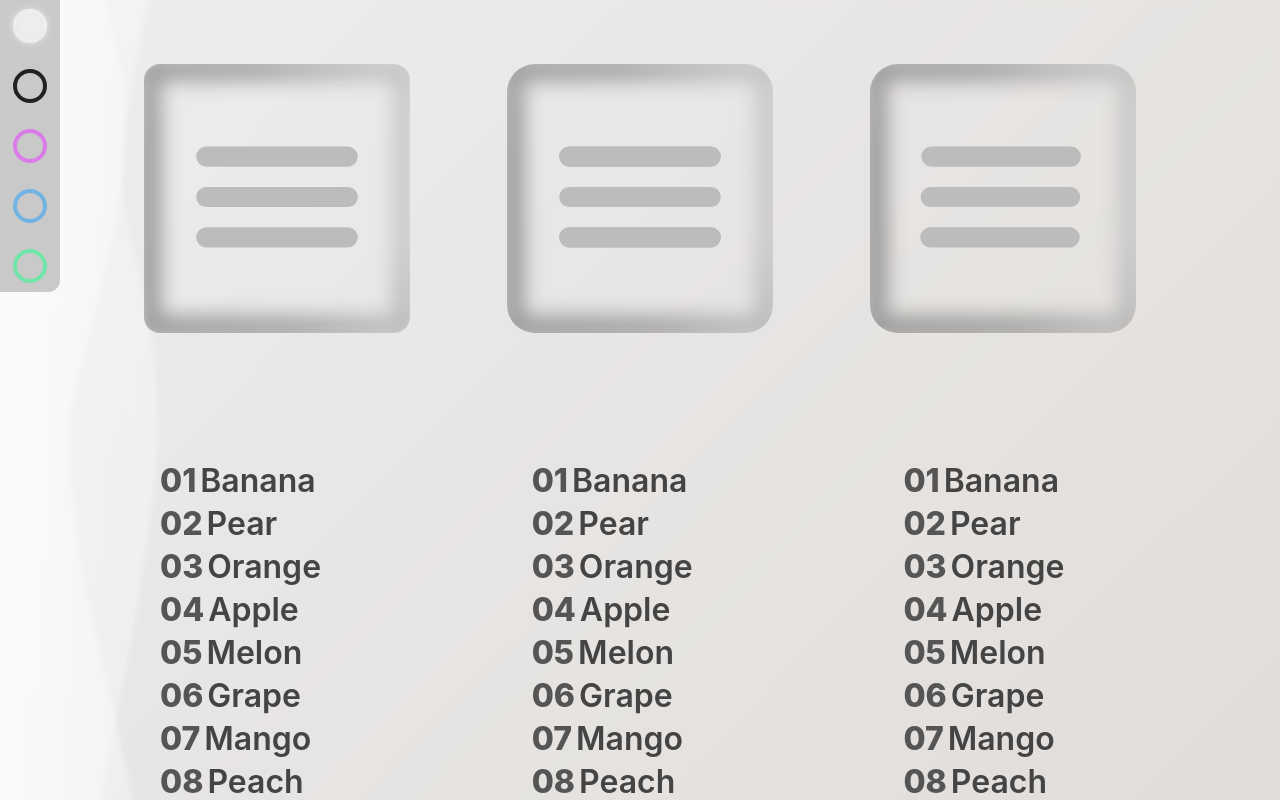
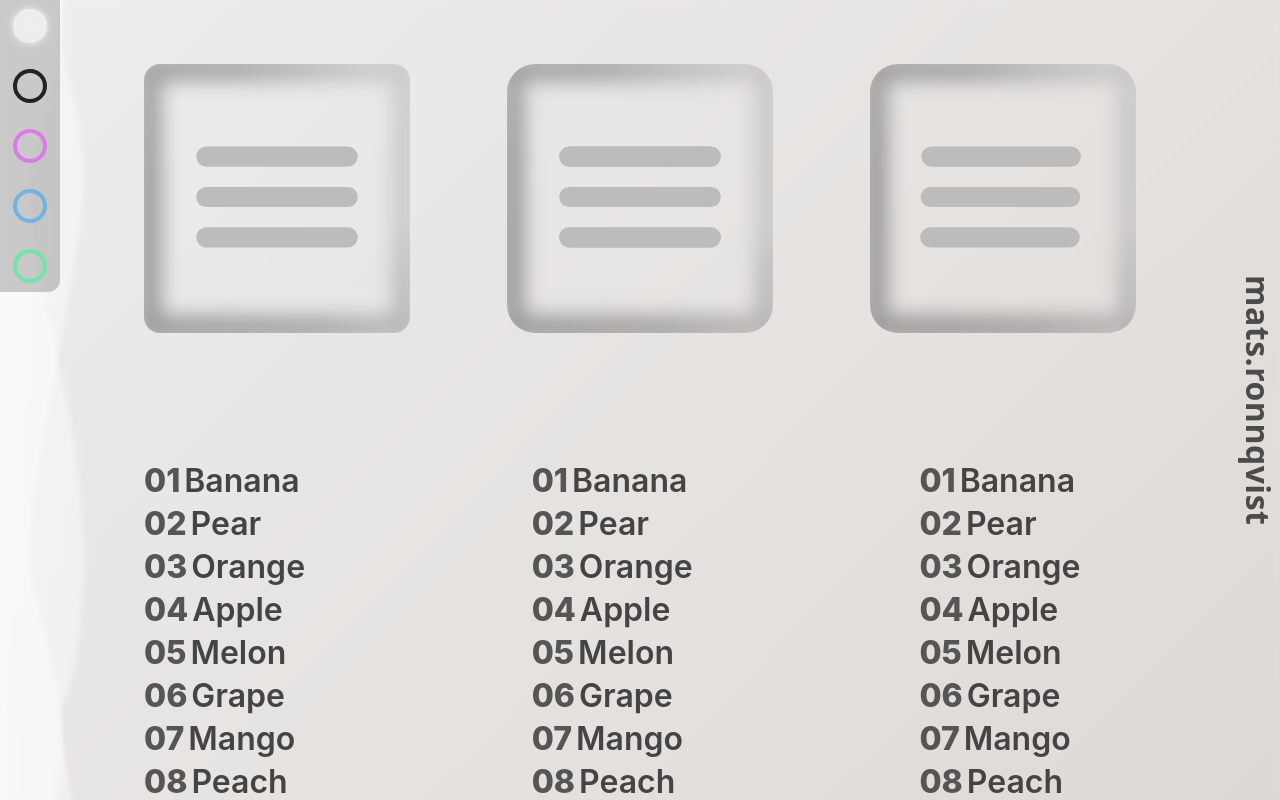
Before and after one commit to bamsemats/CSS_Stuff, a React (Create React App) app: page / in a window 1280 px wide. Shown: the top 800 px of the page. Built offline with nearby package versions, Linux system fonts and the light colour scheme.

Commit message:
Update background and name placement

```diff
--- a/src/App.css
+++ b/src/App.css
@@ -83,34 +83,37 @@ a {
 html {
   background: linear-gradient(135deg, var(--color-bg), var(--color-bg2));
   position: relative;
-  overflow: hidden;
 }
 html::after {
   content: '';
-  position: absolute;
-  inset: 0;
+  position: fixed;
+  inset: -10%;
   z-index: -1;
+  width: auto;
+  height: auto;
   background: linear-gradient(90deg, var(--color-bg2), var(--color-bg-transparent) 30%);
   mask-image:
     url('./assets/wavy-bg-3.svg');
   mask-repeat: repeat-y;
   filter: brightness(1.35);
-  transform: translateY(calc(var(--wavy-bg-pos) * -1));
+  transform: translateY(calc(var(--wavy-bg-pos) * -1)) translateX(7.5%);
   opacity: 0.5;
   animation: wavy-bg-animation 25s linear infinite;
 }
 html::before {
   content: '';
-  position: absolute;
-  inset: 0;
+  position: fixed;
+  inset: -10%;
   z-index: -1;
+  width: auto;
+  height: auto;
   background: linear-gradient(90deg, var(--color-bg2), var(--color-bg-transparent) 30%);
   mask-image:
     url('./assets/wavy-bg-2.svg'),
     url('./assets/wavy-bg-3.svg');
   mask-repeat: repeat-y;
   filter: brightness(1.5);
-  transform: scale(1, -1) translateY(var(--wavy-bg-pos));
+  transform: scale(1, -1) translateY(var(--wavy-bg-pos)) translateX(7.5%);
   opacity: 0.5;
   animation: wavy-bg-animation 15s linear infinite;
 }
@@ -123,13 +126,47 @@ html::before {
   }
 }
 .App {
+  position: relative;
   display: flex;
   flex-direction: column;
   text-align: center;
   align-items: center;
   min-height: 100vh;
+  height: 100%;
   width: 100%;
   backdrop-filter: blur(2px);
+  padding-bottom: 10rem;
+}
+body:before {
+  /* content: ''; */
+  position: fixed;
+  inset: 0;
+  width: auto;
+  height: auto;
+  opacity: 0.5;
+  background: linear-gradient(-65deg, var(--color-button-one), var(--color-button-one) 8%, var(--color-bg-transparent) 8%, var(--color-bg-transparent));
+  mask-image: url('./assets/bottom-bg-triangle.svg');
+  mask-repeat: no-repeat;
+  mask-position: 100% 100%;
+  transform: translate();
+  z-index: -1;
+}
+body:after {
+  content: 'mats.ronnqvist';
+  position: fixed;
+  inset: 0;
+  height: auto;
+  width: auto;
+  font-family: system-ui;
+  font-weight: 800;
+  font-size: clamp(2rem, 2vw + 2vh, 2rem);
+  color: var(--color-text);
+  letter-spacing: 0.5px;
+  writing-mode: vertical-rl;
+  filter: brightness(1.1);
+  bottom: 0%;
+  left: 80%;
+  text-align:center;
 }
 :root[data-theme='light'] {
   --color-bg: #EEE;
@@ -438,9 +475,9 @@ button::before {
   flex-direction: row;
   justify-content: space-between;
   width: 80vw;
-  height: 140vh;
-  padding: 0rem 2rem;
+  padding: 0rem 1rem 4rem 1rem;
   margin-top: 8rem;
+  overflow: hidden;
 }
 
 .animated-list-container-one,
```
Also changed, not shown: src/assets/bottom-bg-triangle.svg (added).
